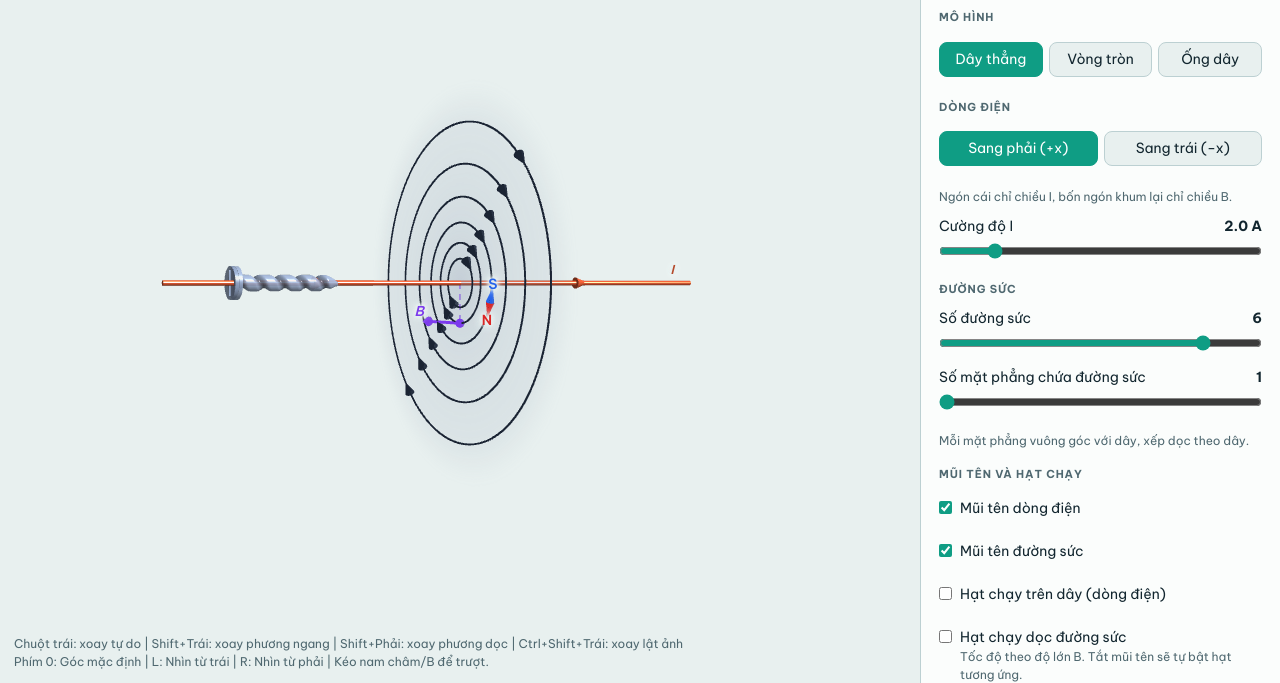
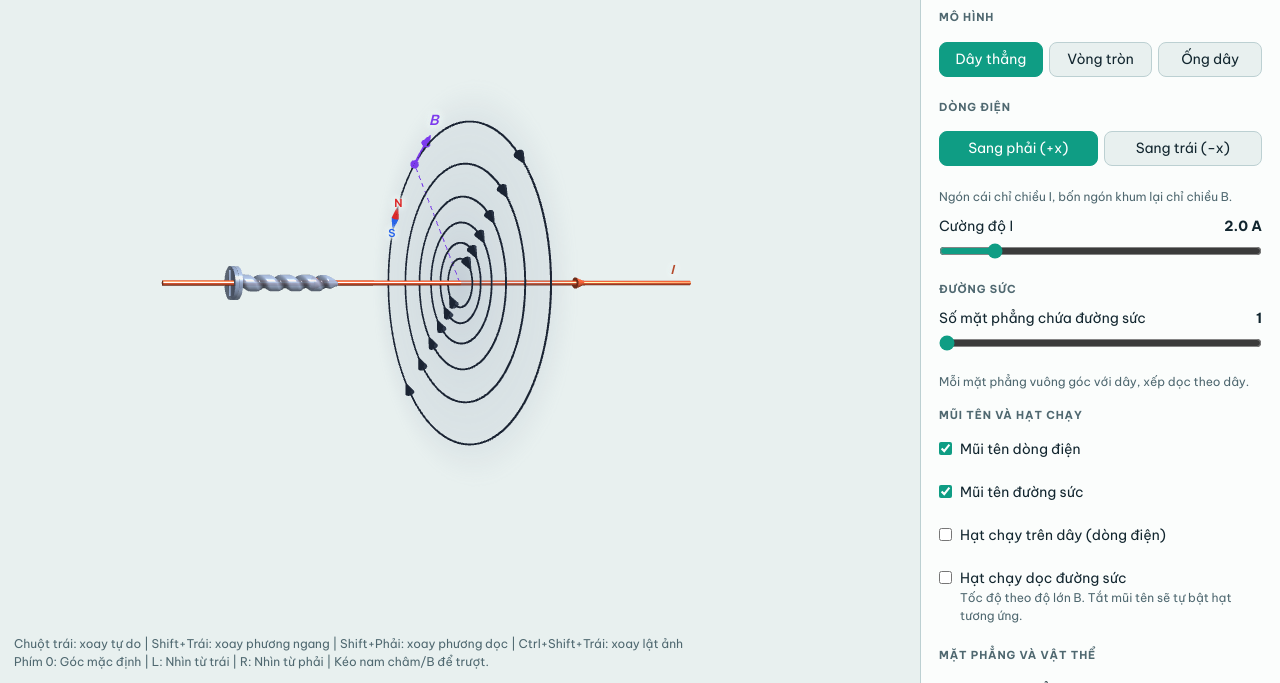
Before and after one commit to hvt268/thi-nghiem, a plain HTML site: page thi-nghiem/tu-truong-dong-dien.html in a window 1280 px wide. Shown: the part 117-800 px from the top of the page. Drawn offline with nearby package versions, Linux system fonts and the light colour scheme; animation ran at ten frames a second.

Commit message:
Update tu-truong-dong-dien.html

```diff
--- a/thi-nghiem/tu-truong-dong-dien.html
+++ b/thi-nghiem/tu-truong-dong-dien.html
@@ -34,7 +34,6 @@
 <div class="row"><div class="top"><label for="rI">Cường độ I</label><output id="oI"></output></div><input type="range" id="rI" min="0.5" max="10" step="0.5" value="2"></div>
 <div class="row" id="rowT"><div class="top"><label for="rT">Số vòng dây N</label><output id="oT"></output></div><input type="range" id="rT" min="4" max="14" step="1" value="8"></div></section>
 <section class="group"><h2>Đường sức</h2>
-<div class="row"><div class="top"><label for="rL">Số đường sức</label><output id="oL"></output></div><input type="range" id="rL" min="1" max="7" step="1" value="2"></div>
 <div class="row" id="plW"><div class="top"><label for="rPW">Số mặt phẳng chứa đường sức</label><output id="oPW"></output></div><input type="range" id="rPW" min="1" max="8" step="1" value="1"></div>
 <p class="note" id="plNote"></p></section>
 <section class="group"><h2>Mũi tên và hạt chạy</h2>
@@ -47,8 +46,8 @@
 <div class="seg"><button type="button" id="pmHalo" aria-pressed="true">Quầng theo B</button><button type="button" id="pmFull" aria-pressed="false">Hiện đầy đủ</button></div>
 <div class="seg" id="shapeBox"><button type="button" id="shCircle" aria-pressed="true">Đĩa tròn</button><button type="button" id="shSquare" aria-pressed="false">Tấm vuông</button></div>
 <div class="row"><div class="top"><label for="rPO">Độ mờ đục mặt phẳng</label><output id="oPO"></output></div><input type="range" id="rPO" min="0" max="100" step="5" value="45"></div>
-<div id="bodyBox" class="group"><label class="check"><input type="checkbox" id="cBody" checked><span id="lBody">Hiện thân ống</span></label>
-<div class="row"><div class="top"><label for="rBO">Độ mờ đục</label><output id="oBO"></output></div><input type="range" id="rBO" min="0" max="100" step="5" value="15"></div>
+<div id="bodyBox" class="group"><label class="check" id="rowBody"><input type="checkbox" id="cBody" checked><span id="lBody">Hiện thân ống</span></label>
+<div class="row" id="rowBO"><div class="top"><label for="rBO">Độ mờ đục</label><output id="oBO"></output></div><input type="range" id="rBO" min="0" max="100" step="5" value="70"></div>
 <label class="check"><input type="checkbox" id="cPoles" checked><span>Ghi tên cực N, S</span></label></div></section>
 <section class="group"><h2>Đinh ốc (quy tắc vặn nút chai)</h2>
 <label class="check"><input type="checkbox" id="cScrew" checked><span>Hiện đinh ốc<small>Dây thẳng: tiến theo chiều I thì quay theo chiều B. Vòng dây, ống dây: quay theo chiều I thì tiến theo chiều B dọc trục.</small></span></label>
@@ -76,10 +75,12 @@ var V3=THREE.Vector3,UP=new V3(0,1,0);
 renderer.setPixelRatio(Math.min(devicePixelRatio||1,2));renderer.setClearColor(0,0);
 var scene=new THREE.Scene(),camera=new THREE.PerspectiveCamera(38,1,.1,300);
 var reduce=matchMedia('(prefers-reduced-motion: reduce)').matches;
-var S={mode:'coil',sgn:1,I:2,turns:8,lines:2,lm:{wire:6,loop:2,coil:2},shape:'circle',planes:1,pm:{wire:1,loop:1,coil:1},massN:false,showPlane:true,halo:true,planeOp:45,arrC:true,arrF:true,pC:false,pF:false,
- body:true,bodyOp:15,poles:true,needle:true,bvec:true,auto:false,roll:0,pl:1,pu:.5,nl:2,nu:.3,scrOn:true,scrAdv:true,scrSpin:1.2,scrPitch:.4,scrSize:1,nlbl:true};
+var S={mode:'coil',sgn:1,I:2,turns:8,lines:2,lm:{wire:6,loop:7,coil:7},shape:'circle',planes:1,pm:{wire:1,loop:1,coil:1},massN:false,showPlane:true,halo:true,planeOp:45,arrC:true,arrF:true,pC:false,pF:false,
+ body:true,bodyOp:70,poles:true,needle:true,bvec:true,auto:false,roll:0,pl:1,pu:.5,nl:2,nu:.3,scrOn:true,scrAdv:true,scrSpin:1.2,scrPitch:.4,scrSize:1,nlbl:true};
 if(reduce){S.pC=S.pF=false}
 function clamp(x,a,b){return Math.max(a,Math.min(b,x))}
+/* Vị trí mặc định của điểm M (véc tơ B) và nam châm thử: pl/nl = chỉ số đường sức, pu/nu = vị trí dọc đường (0..1). Dây thẳng: chỉ số lớn hơn số đường sức đang có sẽ tự lùi về đường ngoài cùng. */
+var PROBE={wire:{pl:6,pu:.896,nl:6,nu:.824},loop:{pl:5,pu:.556,nl:5,nu:.428},coil:{pl:5,pu:.569,nl:5,nu:.405}};
 /* ---------- Vật lý (vòng dây / ống dây) ---------- */
 var GLX=[-.8611363115940526,-.3399810435848563,.3399810435848563,.8611363115940526],GLW=[.3478548451374538,.6521451548625461,.6521451548625461,.3478548451374538];
 var zq=[],wq=[],LEN=4.4,quadKey='';
@@ -110,7 +111,8 @@ function traceLine(x0,r0,s){var P0=field(x0,r0)[0],x=x0,r=r0,pts=[[x,r]],closed=
  return{pts:pts,closed:closed}}
 function meridian(rho){var f=traceLine(0,rho,S.sgn),pts=f.pts;if(!f.closed){var b=traceLine(0,rho,-S.sgn).pts;b.reverse();pts=b.concat(f.pts.slice(1))}return{pts:pts,closed:f.closed}}
 function prof(pts){var o=[],n=48;for(var i=0;i<n;i++){var p=pts[Math.min(pts.length-1,Math.floor(i/n*pts.length))],f=field(p[0],Math.max(p[1],1e-4));o.push(Math.hypot(f[1],f[2]))}return o}
-var RHO={1:[.7],2:[.55,.85],3:[.45,.7,.88],4:[.4,.6,.78,.9],5:[.3,.5,.65,.8,.92],6:[.25,.4,.55,.7,.82,.94],7:[.2,.35,.48,.6,.72,.85,.95]};
+/* Ống dây: từ trường trong ống là đều nên các đường sức xuất phát từ mặt phẳng giữa (x = 0) cách đều nhau: rho_k = rho_max*k/n (đường k = 0 là trục). rho_max là bán kính đường ngoài cùng ứng với n đường. */
+var RHO={};[.7,.85,.88,.9,.92,.94,.95].forEach(function(mx,i){var n=i+1,a=[];for(var k=1;k<=n;k++)a.push(Math.round(mx*k/n*1e4)/1e4);RHO[n]=a});
 function loopRhos(n){var o=[];for(var k=0;k<n;k++)o.push(.9*(k+1)/(n+1));return o}
 var trKey='',trs=null;
 function getTraces(){var key=[S.mode,S.turns,S.sgn,S.lines].join('|');if(key===trKey&&trs)return trs;
@@ -157,12 +159,11 @@ function build(){
   for(var a=0;a<4;a++){var p2=(a+.5)*Math.PI/2;addCone(gAC,new V3(0,R*Math.cos(p2),R*Math.sin(p2)),new V3(0,-Math.sin(p2),Math.cos(p2)).multiplyScalar(sg),coneBig,wm)}}
  else{half=LEN/2;for(var h=0;h<=S.turns*24;h++)wpts.push(helixPt(S.turns,h/(S.turns*24)));
   grp.add(new THREE.Mesh(track(new THREE.TubeGeometry(new THREE.CatmullRomCurve3(wpts),S.turns*48,.045,8)),wm));
-  for(var t=0;t<S.turns;t++){var u=(t+.25)/S.turns,ph2=u*S.turns*TAU;addCone(gAC,helixPt(S.turns,u),new V3(PITCH/TAU,-R*Math.sin(ph2),R*Math.cos(ph2)).normalize().multiplyScalar(sg),coneBig,wm)}}
+  for(var t=0;t<S.turns;t++)[.25,.75].forEach(function(o){var u=(t+o)/S.turns,ph2=u*S.turns*TAU;addCone(gAC,helixPt(S.turns,u),new V3(PITCH/TAU,-R*Math.sin(ph2),R*Math.cos(ph2)).normalize().multiplyScalar(sg),coneBig,wm)})}
 
  bodyMesh=null;
  if(!wire){var bm=track(new THREE.MeshBasicMaterial({color:C.body,transparent:true,opacity:S.bodyOp/100,side:THREE.DoubleSide,depthWrite:false}));
-  if(loop){bodyMesh=new THREE.Mesh(track(new THREE.CircleGeometry(R,64)),bm);bodyMesh.rotation.y=Math.PI/2}
-  else{bodyMesh=new THREE.Mesh(track(new THREE.CylinderGeometry(R,R,LEN,64,1,true)),bm);bodyMesh.rotation.z=Math.PI/2}grp.add(bodyMesh)}
+  if(!loop){bodyMesh=new THREE.Mesh(track(new THREE.CylinderGeometry(R,R,LEN,64,1,true)),bm);bodyMesh.rotation.z=Math.PI/2;grp.add(bodyMesh)}}
 
  var tr=wire?null:getTraces(),radii=[],xs=[];
  if(wire){for(var i=0;i<S.lines;i++)radii.push(WIRE_R1+WIRE_G1*(Math.pow(WIRE_GR,i)-1)/(WIRE_GR-1));for(var p=0;p<S.planes;p++)xs.push((p-(S.planes-1)/2)*gap)}
@@ -443,10 +444,10 @@ var TXT={
 function pr(id,on){$(id).setAttribute('aria-pressed',on?'true':'false')}
 function setMode(m){S.mode=m;var x=TXT[m];document.title=x.ttl;$('ttl').textContent=x.ttl;$('desc').textContent=x.desc;$('dirA').textContent=x.a;$('dirB').textContent=x.b;$('dirNote').textContent=x.note;
  Array.prototype.forEach.call(document.querySelectorAll('[data-mode]'),function(b){b.setAttribute('aria-pressed',b.dataset.mode===m?'true':'false')});
- S.planes=S.pm[m];$('rPW').value=S.planes;$('oPW').textContent=S.planes;$('plNote').textContent=m==='wire'?'Mỗi mặt phẳng vuông góc với dây, xếp dọc theo dây.':'Các mặt phẳng chứa trục, xoay đều quanh trục.';$('rowT').hidden=m!=='coil';$('bodyBox').hidden=m==='wire';$('kvC').hidden=m==='wire';
+ S.planes=S.pm[m];$('rPW').value=S.planes;$('oPW').textContent=S.planes;$('plNote').textContent=m==='wire'?'Mỗi mặt phẳng vuông góc với dây, xếp dọc theo dây.':'Các mặt phẳng chứa trục, xoay đều quanh trục.';$('rowT').hidden=m!=='coil';$('rowBody').style.display=$('rowBO').style.display=m==='loop'?'none':'';$('bodyBox').hidden=m==='wire';$('kvC').hidden=m==='wire';
  if(x.body){$('lBody').textContent='Hiện '+x.body.toLowerCase();$('kBcL').textContent=x.bc}
- S.lines=S.lm[m];$('rL').value=S.lines;$('oL').textContent=S.lines;$('shapeBox').hidden=m!=='wire';
- S.pl=1;S.pu=.5;S.nl=2;S.nu=.3;resetView('0');sb()}
+ S.lines=S.lm[m];$('shapeBox').hidden=m!=='wire';
+ var pd=PROBE[m];S.pl=pd.pl;S.pu=pd.pu;S.nl=pd.nl;S.nu=pd.nu;resetView('0');sb()}
 function setDir(s){S.sgn=s;pr('dirA',s>0);pr('dirB',s<0);sb()}
 function bindR(id,key,out,fmt,mode){var el=$(id),o=$(out);function u(){S[key]=parseFloat(el.value);o.textContent=fmt(S[key])}
  el.addEventListener('input',function(){u();if(mode==='I')setI(S.I);else if(mode!=='b'){applyVis();refresh()}});
@@ -454,7 +455,7 @@ function bindR(id,key,out,fmt,mode){var el=$(id),o=$(out);function u(){S[key]=pa
 function bindC(id,key,after){var el=$(id);el.checked=!!S[key];el.addEventListener('change',function(){S[key]=el.checked;if(after)after(el.checked);applyVis()})}
 function link(arrId,partId,arrKey,partKey){return function(on){S[partKey]=!on;$(partId).checked=!on}}
 (function(){var el=$('rPW'),o=$('oPW');el.addEventListener('input',function(){S.planes=S.pm[S.mode]=parseInt(el.value,10);o.textContent=S.planes;sb()});o.textContent=el.value})();
-bindR('rI','I','oI',function(x){return x.toFixed(1)+' A'},'I');bindR('rT','turns','oT',String,'b');bindR('rL','lines','oL',String,'b');
+bindR('rI','I','oI',function(x){return x.toFixed(1)+' A'},'I');bindR('rT','turns','oT',String,'b');
 bindR('rPO','planeOp','oPO',function(x){return x+'%'});bindR('rBO','bodyOp','oBO',function(x){return x+'%'});
 bindC('cAC','arrC',link('cAC','cPC','arrC','pC'));bindC('cAF','arrF',link('cAF','cPF','arrF','pF'));bindC('cPC','pC');bindC('cPF','pF');
 bindR('rSpin','scrSpin','oSpin',function(x){return x.toFixed(1)+' vòng/s'});bindR('rPitch','scrPitch','oPitch',function(x){return x.toFixed(2)},'b');bindC('cScrew','scrOn');bindC('cNLbl','nlbl');bindC('cAdv','scrAdv');
@@ -462,7 +463,6 @@ bindC('cPlane','showPlane');bindC('cBody','body');bindC('cPoles','poles');bindC(
 $('cPC').checked=S.pC;$('cPF').checked=S.pF;
 $('pmHalo').addEventListener('click',function(){S.halo=true;pr('pmHalo',1);pr('pmFull',0);applyVis()});
 $('pmFull').addEventListener('click',function(){S.halo=false;pr('pmHalo',0);pr('pmFull',1);applyVis()});
-$('rL').addEventListener('input',function(){S.lm[S.mode]=S.lines});
 $('shCircle').addEventListener('click',function(){S.shape='circle';pr('shCircle',1);pr('shSquare',0);sb()});
 $('shSquare').addEventListener('click',function(){S.shape='square';pr('shCircle',0);pr('shSquare',1);sb()});
 $('dirA').addEventListener('click',function(){setDir(1)});$('dirB').addEventListener('click',function(){setDir(-1)});
```
